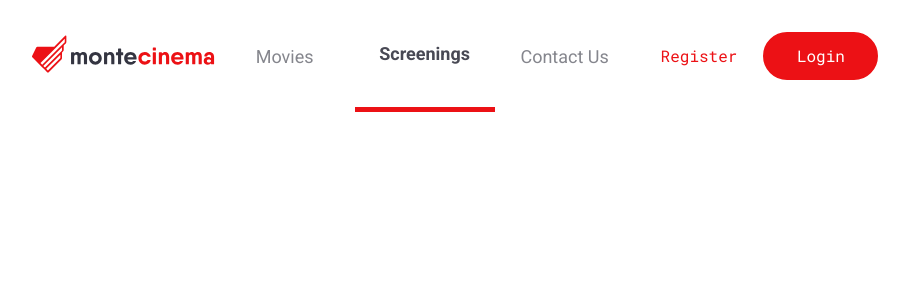
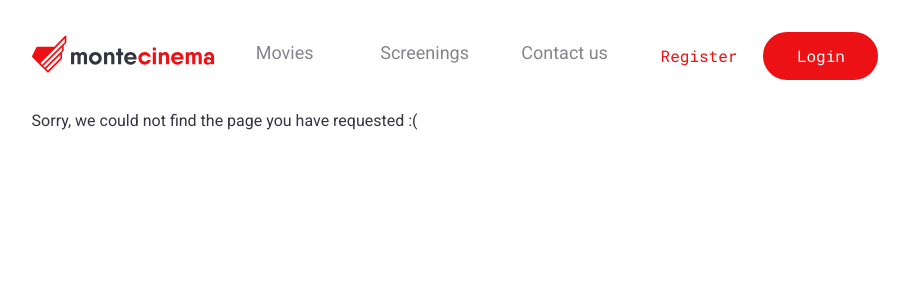
Before and after one commit to zakrzaq/monte-montecinema, a Vue app: page /404 in a window 1280 px wide. Shown: the top 300 px of the page, without its empty margins (185-1094 px from the left). Built offline with nearby package versions, Linux system fonts and the light colour scheme; no server answers; a web font is replaced by a local one.

Commit message:
NAVBAR, ROUTES, MOVIE STORE: - [x] navbar active classes - [x] named routes & 404 catch all - [x] movies list fetch on app load - [x] movie grid

```diff
--- a/src/App.vue
+++ b/src/App.vue
@@ -1,5 +1,12 @@
 <script setup lang="ts">
 import TheHeader from "@/components/TheHeader.vue";
+import { useMovieStore } from "@/stores/movies";
+import { onMounted } from "vue";
+const movieStore = useMovieStore();
+
+onMounted(async () => {
+  movieStore.fetchMovieList();
+});
 </script>
 
 <template>
--- a/src/api/movieService.ts
+++ b/src/api/movieService.ts
@@ -1,10 +1,10 @@
 import axios from 'axios'
-import type { MovieList } from '@/types/movie'
+import type { Movie } from '@/types/movie'
 
 // axios.defaults.baseURL = import.meta.env.VITE_API;
 axios.defaults.baseURL = 'http://localhost:3000';
 
-export const getMovieList = async (): Promise<MovieList> => {
+export const getMovieList = async (): Promise<Movie[]> => {
   const response = await axios.get('/movies')
   return response.data
 }
--- a/src/components/TheHeader.vue
+++ b/src/components/TheHeader.vue
@@ -6,7 +6,7 @@ import HeaderLinks from "@/components/header/HeaderLinks.vue";
 
 <template>
   <header class="header">
-    <RouterLink to="/" class="logo">
+    <RouterLink :to="{ name: 'HomePage' }" class="logo">
       <LogoImage />
     </RouterLink>
     <HeaderLinks />
--- a/src/components/header/HeaderLinks.vue
+++ b/src/components/header/HeaderLinks.vue
@@ -1,29 +1,16 @@
 <script setup lang="ts">
-interface Link {
-  id: number;
-  title: string;
-  url: string;
-}
-
-const links: Link[] = [
-  { id: 1, title: "Movies", url: "/movies" },
-  { id: 2, title: "Screenings", url: "/screenings" },
-  { id: 3, title: "Contact Us", url: "#" },
-];
-
-// TO BE CONNECTED TO router.path WHEN WE HAVE THOSE PAGES
-const navbarItemClass = (link: Link) => {
-  return [
-    "navbar__item",
-    { "navbar__item--active": link.title === "Screenings" },
-  ];
-};
 </script>
 
 <template>
   <ul class="navbar">
-    <li v-for="link in links" :key="link.id" :class="navbarItemClass(link)">
-      <RouterLink :to="link.url">{{ link.title }}</RouterLink>
+    <li class="navbar__item">
+      <RouterLink :to="{ name: 'MoviesPage' }">Movies</RouterLink>
+    </li>
+    <li class="navbar__item">
+      <RouterLink :to="{ name: 'ScreeningsPage' }">Screenings</RouterLink>
+    </li>
+    <li class="navbar__item">
+      <RouterLink :to="{ name: 'ContactPage' }">Contact us</RouterLink>
     </li>
   </ul>
 </template>
@@ -47,20 +34,26 @@ const navbarItemClass = (link: Link) => {
     @include flex-vcenter-hcenter;
     @include roboto(normal, 400);
     font-size: 18px;
-    line-height: 21px;
     color: $jumbo;
+
+    a {
+      border-bottom: 5px solid $snow-white;
+    }
 
     &:hover {
       @include roboto(normal, 700);
       font-size: 18px;
-      line-height: 21px;
       color: #484954;
     }
 
-    &--active {
+    .router-link-active {
       @include roboto(normal, 700);
+      height: 100%;
+      width: 100%;
+      display: flex;
+      justify-content: center;
+      align-items: center;
       font-size: 18px;
-      line-height: 21px;
       color: #484954;
       border-bottom: 5px solid $cherry-red;
     }
--- a/src/router/index.ts
+++ b/src/router/index.ts
@@ -1,5 +1,4 @@
 import { createRouter, createWebHistory } from "vue-router";
-import HomePage from "@/views/HomePage.vue";
 
 const router = createRouter({
   history: createWebHistory(import.meta.env.BASE_URL),
@@ -7,18 +6,29 @@ const router = createRouter({
     {
       path: "/",
       name: "HomePage",
-      component: HomePage,
+      component: () => import("@/views/HomePage.vue"),
     },
     {
       path: "/movies",
       name: "MoviesPage",
       component: () => import("@/views/MoviesPage.vue"),
     },
-      {
-        path: '/screenings',
-        name: 'ScreeingsPage',
-        component: () => import('@/views/ScreeningsPage.vue')
-      }
+    {
+      path: "/screenings",
+      name: "ScreeningsPage",
+      component: () => import("@/views/ScreeningsPage.vue"),
+    },
+    {
+      path: "/contact",
+      name: "ContactPage",
+      component: () => import("@/views/ContactPage.vue"),
+    },
+    {
+      path: "/404",
+      name: "404",
+      component: () => import("@/views/NotFoundPage.vue"),
+    },
+    { path: "/:catchAll(.*)", redirect: "/not-found" },
   ],
 });
 
--- /dev/null
+++ b/src/stores/movies.ts
@@ -0,0 +1,31 @@
+import { defineStore } from "pinia";
+import { getMovieList } from "@/api/movieService";
+import type { Movie } from "@/types/movie";
+
+interface RootState {
+  movieList: Movie[];
+  loading: boolean;
+}
+
+export const useMovieStore = defineStore({
+  id: "movieStore",
+  state: () => {
+    return {
+      movieList: null as Movie[] | null,
+      loading: false,
+    };
+  },
+  actions: {
+    async fetchMovieList() {
+      this.loading = true;
+      try {
+        const data = await getMovieList();
+        this.movieList = data;
+      } catch (err) {
+        console.log(err);
+      } finally {
+        this.loading = false;
+      }
+    },
+  },
+});
--- a/src/types/movie.ts
+++ b/src/types/movie.ts
@@ -10,5 +10,3 @@ export interface Movie {
   release_date: string;
   description: string;
 }
-
-export interface MovieList extends Array<Movie>
--- /dev/null
+++ b/src/views/ContactPage.vue
@@ -0,0 +1,5 @@
+<script setup lang="ts"></script>
+
+<template>Contact us</template>
+
+<style scoped lang="scss"></style>
--- a/src/views/MoviesPage.vue
+++ b/src/views/MoviesPage.vue
@@ -1,20 +1,18 @@
 <script setup lang="ts">
 import { onMounted, ref } from "vue";
-import { getMovieList } from "@/api/movieService";
 import MovieCard from "@/components/movies/MovieCard.vue";
+import { useMovieStore } from "@/stores/movies";
+const moviesStore = useMovieStore();
+</script>
 
-const movieList = ref(null);
-const loading = ref(false);
-
-onMounted(async () => {
-  loading.value = true;
-  movieList.value = await getMovieList().then((loading.value = false));
-});
-</script>
 <template>
-  <template v-if="!loading">
+  <template v-if="!moviesStore.loading">
     <div class="movies-list">
-      <MovieCard v-for="movie in movieList" :key="movie.id" :movie="movie" />
+      <MovieCard
+        v-for="movie in moviesStore.movieList"
+        :key="movie.id"
+        :movie="movie"
+      />
     </div>
   </template>
   <template v-else> Loading... </template>
--- /dev/null
+++ b/src/views/NotFoundPage.vue
@@ -0,0 +1,5 @@
+<script setup lang="ts"></script>
+
+<template>Sorry, we could not find the page you have requested :(</template>
+
+<style scoped lang="scss"></style>
```
Also changed, not shown: src/stores/counter.ts (deleted, +0 -16 lines).
